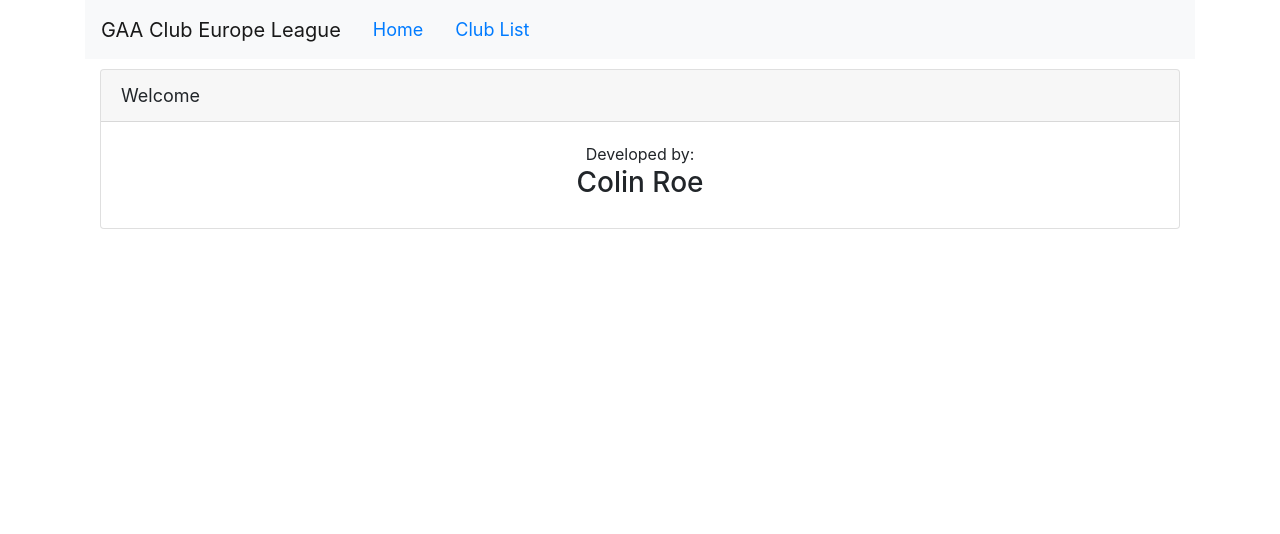
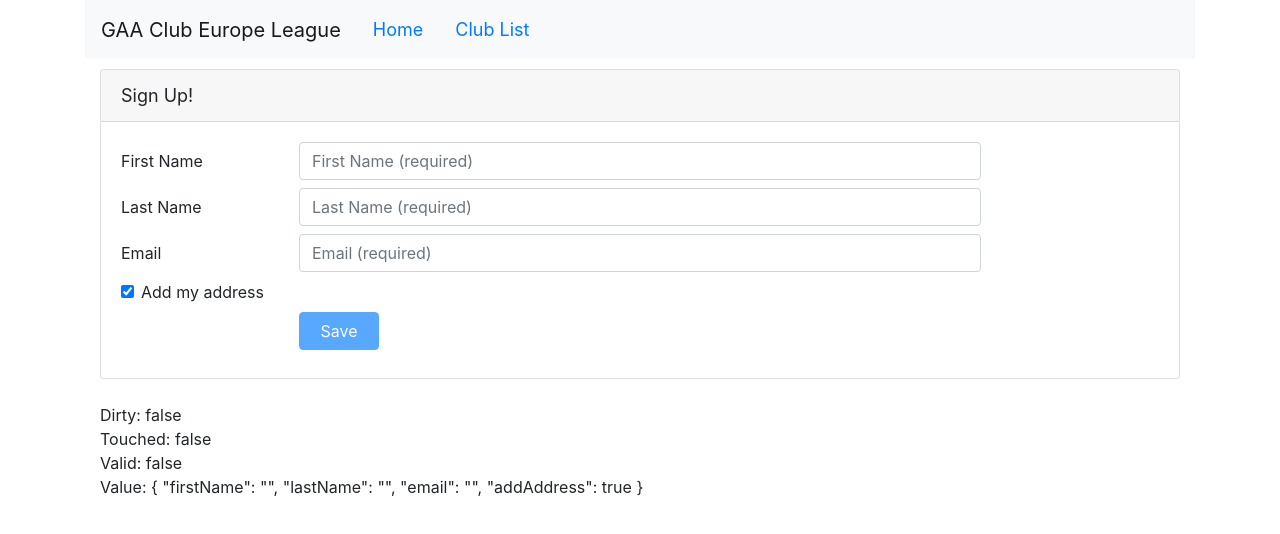
Before and after one commit to Colin-Roe/GAAClubLeague, an Angular app: page /member in a window 1280 px wide. Before the commit this address led to /welcome. Shown: the top 534 px of the page. Built offline with nearby package versions, Linux system fonts and the light colour scheme.

Commit message:
Integrated a simple Reactive Form
Next is to add validation using reative forms

```diff
--- a/src/app/app.module.ts
+++ b/src/app/app.module.ts
@@ -4,6 +4,7 @@
 
 import { AppComponent } from "./app.component";
 import { ClubModule } from './clubs/club.module';
+import { MemberModule } from './members/member.module';
 import { AppRoutingModule } from './app-routing.module';
 import { WelcomeComponent } from './home/welcome.component';
 
@@ -16,6 +17,7 @@
     BrowserModule,
     HttpClientModule,
     ClubModule,
+    MemberModule,
     AppRoutingModule
   ],
   bootstrap: [AppComponent]
--- a/src/app/clubs/club-detail.component.html
+++ b/src/app/clubs/club-detail.component.html
@@ -39,5 +39,6 @@
     >
       <i class="fa fa-chevron-left"></i> Back
     </button>
+    <a class="btn btn-primary ml-4" [routerLink]="['/member']">Add Members</a>
   </div>
 </div>
--- /dev/null
+++ b/src/app/members/member.component.html
@@ -0,0 +1,207 @@
+<div class="card">
+  <div class="card-header">
+    Sign Up!
+  </div>
+
+  <div class="card-body">
+    <form novalidate (ngSubmit)="save()" [formGroup]="memberForm">
+      <div class="form-group row mb-2">
+        <label class="col-md-2 col-form-label" for="firstNameId"
+          >First Name</label
+        >
+        <div class="col-md-8">
+          <input
+            class="form-control"
+            id="firstNameId"
+            type="text"
+            placeholder="First Name (required)"
+            required
+            minlength="3"
+            formControlName="firstName"
+            [ngClass]="{
+              'is-invalid':
+                (memberForm.get('firstName').touched || memberForm.get('firstName').dirty) &&
+                !memberForm.get('firstName').valid
+            }"
+          />
+          <span class="invalid-feedback">
+            <span *ngIf="memberForm.get('firstName').errors?.required">
+              Please enter your first name.
+            </span>
+            <span *ngIf="memberForm.get('firstName').errors?.minlength">
+              The first name must be longer than 3 characters.
+            </span>
+          </span>
+        </div>
+      </div>
+
+      <div class="form-group row mb-2">
+        <label class="col-md-2 col-form-label" for="lastNameId"
+          >Last Name</label
+        >
+        <div class="col-md-8">
+          <input
+            class="form-control"
+            id="lastNameId"
+            type="text"
+            placeholder="Last Name (required)"
+            required
+            maxlength="50"
+            formControlName="lastName"
+            [ngClass]="{
+              'is-invalid':
+                (memberForm.get('lastName').touched || memberForm.get('lastName').dirty) && !memberForm.get('lastName').valid
+            }"
+          />
+          <span class="invalid-feedback">
+            <span *ngIf="memberForm.get('lastName').errors?.required">
+              Please enter your last name.
+            </span>
+            <span *ngIf="memberForm.get('lastName').errors?.maxlength">
+              The last name must be less than 50 characters.
+            </span>
+          </span>
+        </div>
+      </div>
+
+      <div class="form-group row mb-2">
+        <label class="col-md-2 col-form-label" for="emailId">Email</label>
+        <div class="col-md-8">
+          <input
+            class="form-control"
+            id="emailId"
+            type="email"
+            placeholder="Email (required)"
+            required
+            email
+            formControlName="email"
+            [ngClass]="{
+              'is-invalid':
+                (memberForm.get('email').touched || memberForm.get('email').dirty) && !memberForm.get('email').valid
+            }"
+          />
+          <span class="invalid-feedback">
+            <span *ngIf="memberForm.get('email').errors?.required">
+              Please enter your email address.
+            </span>
+            <span *ngIf="memberForm.get('email').errors?.email">
+              Please enter a valid email address.
+            </span>
+          </span>
+        </div>
+      </div>
+
+      <div class="form-group row mb-2">
+        <div class="col-md-8">
+          <div class="form-check">
+            <label class="form-check-label">
+              <input
+                class="form-check-input"
+                id="addAddressId"
+                type="checkbox"
+                formControlName="addAddress"
+              />
+              Add my address
+            </label>
+          </div>
+        </div>
+      </div>
+
+      <!-- <div *ngIf="member.sendCatalog">
+
+        <div class="form-group row mb-2">
+          <label class="col-md-2 col-form-label" for="street1Id"
+            >Street Address 1</label
+          >
+          <div class="col-md-8">
+            <input
+              class="form-control"
+              id="street1Id"
+              type="text"
+              placeholder="Street address"
+              formControlName="street1"
+            />
+          </div>
+        </div>
+
+        <div class="form-group row mb-2">
+          <label class="col-md-2 col-form-label" for="street2Id"
+            >Street Address 2</label
+          >
+          <div class="col-md-8">
+            <input
+              class="form-control"
+              id="street2Id"
+              type="text"
+              placeholder="Street address (second line)"
+              formControlName="street2"
+            />
+          </div>
+        </div>
+
+        <div class="form-group row mb-2">
+          <label class="col-md-2 col-form-label" for="cityId"
+            >City, State, Zip Code</label
+          >
+          <div class="col-md-3">
+            <input
+              class="form-control"
+              id="cityId"
+              type="text"
+              placeholder="City"
+              formControlName="city"
+            />
+          </div>
+          <div class="col-md-3">
+            <select
+              class="form-control"
+              id="stateId"
+              formControlName="state"
+            >
+              <option value="" disabled selected hidden
+                >Select a State...</option
+              >
+              <option value="AL">Alabama</option>
+              <option value="AK">Alaska</option>
+              <option value="AZ">Arizona</option>
+              <option value="AR">Arkansas</option>
+              <option value="CA">California</option>
+              <option value="CO">Colorado</option>
+              <option value="WI">Wisconsin</option>
+              <option value="WY">Wyoming</option>
+            </select>
+          </div>
+          <div class="col-md-2">
+            <input
+              class="form-control"
+              id="zipId"
+              type="number"
+              placeholder="Zip Code"
+              formControlName="zip"
+            />
+          </div>
+        </div>
+      </div> -->
+
+      <div class="form-group row mb-2">
+        <div class="offset-md-2 col-md-4">
+          <button
+            class="btn btn-primary mr-3"
+            type="submit"
+            style="width:80px"
+            [title]="
+              memberForm.valid
+                ? 'Save your entered data'
+                : 'Disabled until the form data is valid'
+            "
+            [disabled]="!memberForm.valid"
+          >
+            Save
+          </button>
+        </div>
+      </div>
+    </form>
+  </div>
+</div>
+<br />Dirty: {{ memberForm.dirty }} <br />Touched: {{ memberForm.touched }}
+<br />Valid: {{ memberForm.valid }} <br />Value: {{ memberForm.value | json }}
--- /dev/null
+++ b/src/app/members/member.component.ts
@@ -0,0 +1,32 @@
+import { Component, OnInit } from '@angular/core';
+import { FormGroup, FormBuilder } from "@angular/forms";
+
+import { Member } from "./member";
+
+@Component({
+  selector: 'pm-member',
+  templateUrl: './member.component.html',
+  styleUrls: ['./member.component.css']
+})
+export class MemberComponent implements OnInit {
+  memberForm: FormGroup;
+  member = new Member();
+
+  constructor(private fb: FormBuilder) { }
+
+  ngOnInit() {
+    this.memberForm = this.fb.group(
+      {
+        firstName: '',
+        lastName: '',
+        email: '',
+        addAddress: true
+      }
+    );
+  }
+
+  save() {
+    console.log(this.memberForm);
+    console.log('Saved: ' + JSON.stringify(this.memberForm.value));
+  }
+}
--- /dev/null
+++ b/src/app/members/member.ts
@@ -0,0 +1,13 @@
+export class Member {
+  constructor(
+    public firstName = "",
+    public lastName = "",
+    public email = "",
+    public addAddress = false,
+    public street1?: string,
+    public street2?: string,
+    public city?: string,
+    public state = "",
+    public zip?: string
+  ) {}
+}
```
Also changed, not shown: src/app/members/member-routing.module.ts (added, +16 -0 lines), src/app/members/member.module.ts (added, +17 -0 lines), src/app/members/member.component.css (added), 2 other files (tests, documents, lock files or other folders).
